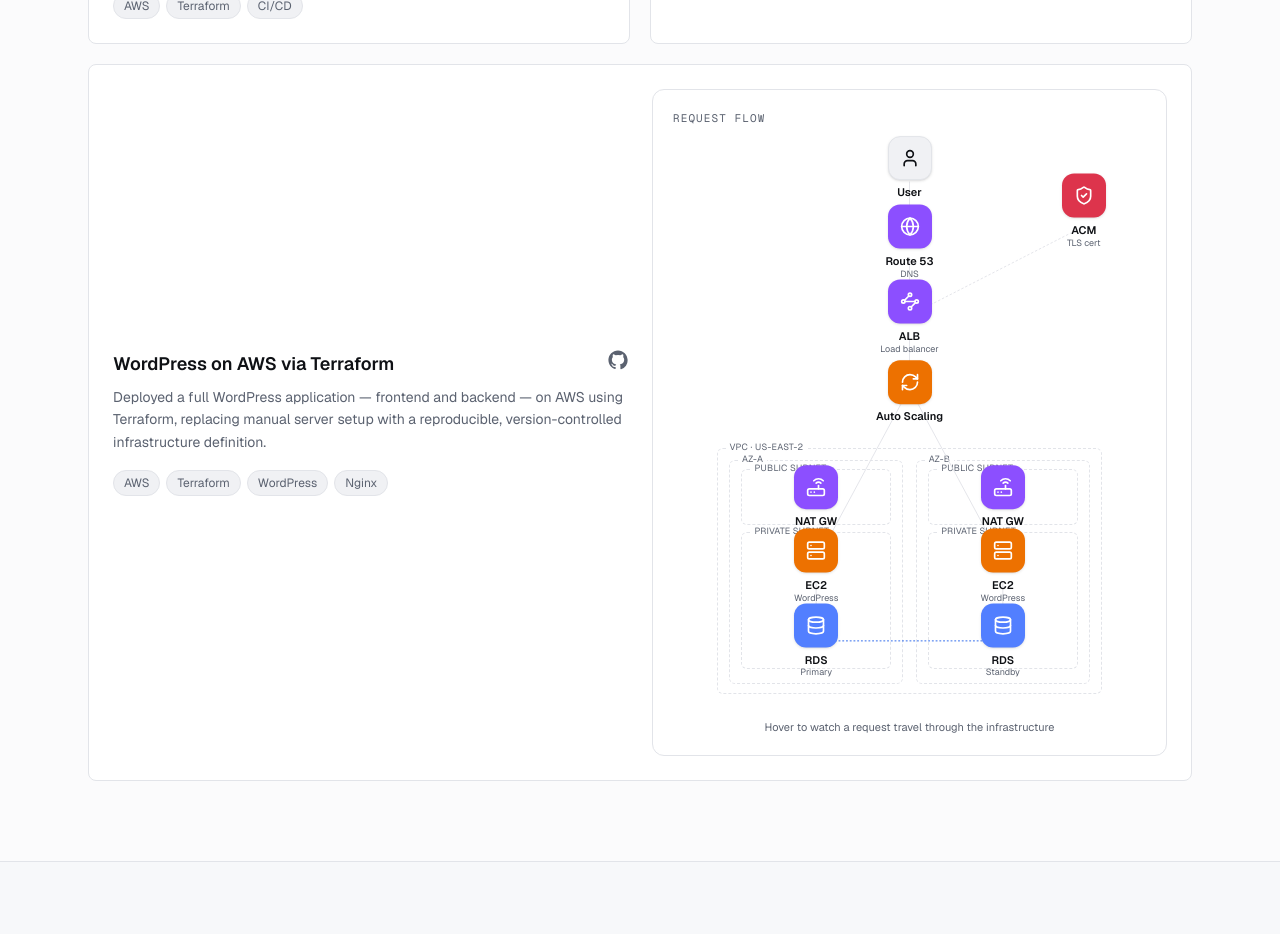
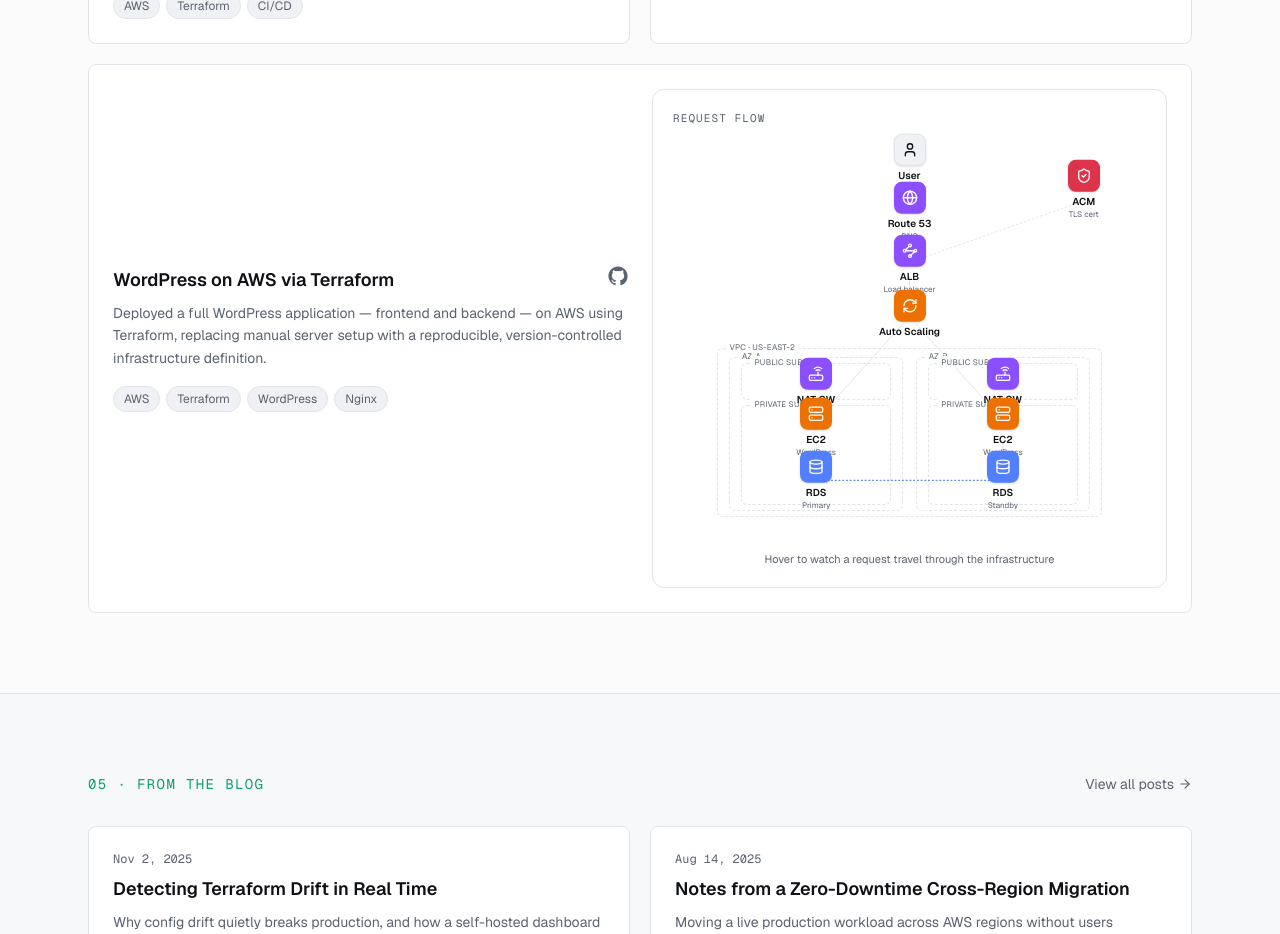
Before and after one commit to Shehroz-Khan-DevOps/portfolio, a Next.js app: page / in a window 1280 px wide. Shown: the part 3960-4894 px from the top of the page. Built offline with nearby package versions, Linux system fonts and the light colour scheme.

Commit message:
Shrink diagram icons and spacing to fit within a single screen

```diff
--- a/src/components/wordpress-demo.tsx
+++ b/src/components/wordpress-demo.tsx
@@ -5,7 +5,7 @@
 import { HoverExpandPanel } from "./hover-expand-panel";
 
 const W = 760;
-const H = 900;
+const H = 630;
 
 // AWS-style category colors: networking = purple, security = red, compute = orange, database = blue
 const CATEGORY = {
@@ -16,17 +16,17 @@
 };
 
 const NODES = {
-  user: { x: 380, y: 40 },
-  dns: { x: 380, y: 160 },
-  acm: { x: 660, y: 110 },
-  alb: { x: 380, y: 280 },
-  asg: { x: 380, y: 400 },
-  natL: { x: 230, y: 570 },
-  natR: { x: 530, y: 570 },
-  ec2L: { x: 230, y: 680 },
-  ec2R: { x: 530, y: 680 },
-  rdsL: { x: 230, y: 800 },
-  rdsR: { x: 530, y: 800 },
+  user: { x: 380, y: 25 },
+  dns: { x: 380, y: 110 },
+  acm: { x: 660, y: 75 },
+  alb: { x: 380, y: 195 },
+  asg: { x: 380, y: 275 },
+  natL: { x: 230, y: 384 },
+  natR: { x: 530, y: 384 },
+  ec2L: { x: 230, y: 457 },
+  ec2R: { x: 530, y: 457 },
+  rdsL: { x: 230, y: 542 },
+  rdsR: { x: 530, y: 542 },
 };
 
 function pct(x: number, y: number) {
@@ -59,18 +59,18 @@
 }) {
   return (
     <div
-      className="absolute z-10 flex w-[92px] -translate-x-1/2 -translate-y-1/2 flex-col items-center gap-1.5"
+      className="absolute z-10 flex w-[76px] -translate-x-1/2 -translate-y-1/2 flex-col items-center gap-1"
       style={pct(x, y)}
     >
       <div
-        className="flex h-11 w-11 shrink-0 items-center justify-center rounded-xl shadow-sm"
+        className="flex h-8 w-8 shrink-0 items-center justify-center rounded-lg shadow-sm"
         style={{ background: color ?? "var(--surface-2)", border: color ? "none" : "1px solid var(--border)" }}
       >
-        <Icon className="h-5 w-5" style={{ color: color ? "#fff" : "var(--foreground)" }} />
+        <Icon className="h-4 w-4" style={{ color: color ? "#fff" : "var(--foreground)" }} />
       </div>
       <div className="text-center leading-tight">
-        <p className="whitespace-nowrap text-[11px] font-semibold text-foreground">{label}</p>
-        {sublabel && <p className="whitespace-nowrap text-[9px] text-muted">{sublabel}</p>}
+        <p className="whitespace-nowrap text-[10px] font-semibold text-foreground">{label}</p>
+        {sublabel && <p className="whitespace-nowrap text-[8px] text-muted">{sublabel}</p>}
       </div>
     </div>
   );
@@ -96,7 +96,7 @@
       className={`absolute rounded-md ${dashed ? "border border-dashed" : "border"} border-border/70`}
       style={pctBox(x, y, w, h)}
     >
-      <span className="absolute -top-2 left-2 whitespace-nowrap bg-surface px-1 text-[9px] uppercase tracking-wide text-muted">
+      <span className="absolute -top-2 left-2 whitespace-nowrap bg-surface px-1 text-[8px] uppercase tracking-wide text-muted">
         {label}
       </span>
     </div>
@@ -106,15 +106,15 @@
 function StaticLines() {
   return (
     <svg viewBox={`0 0 ${W} ${H}`} className="absolute inset-0 h-full w-full" fill="none">
-      <line x1={NODES.user.x} y1={NODES.user.y + 22} x2={NODES.dns.x} y2={NODES.dns.y - 24} stroke="var(--border)" strokeWidth={1.5} />
-      <line x1={NODES.dns.x} y1={NODES.dns.y + 24} x2={NODES.alb.x} y2={NODES.alb.y - 24} stroke="var(--border)" strokeWidth={1.5} />
-      <line x1={NODES.acm.x} y1={NODES.acm.y + 24} x2={NODES.alb.x + 18} y2={NODES.alb.y - 12} stroke="var(--border)" strokeWidth={1.5} strokeDasharray="4 3" />
-      <line x1={NODES.alb.x} y1={NODES.alb.y + 24} x2={NODES.asg.x} y2={NODES.asg.y - 24} stroke="var(--border)" strokeWidth={1.5} />
-      <line x1={NODES.asg.x - 14} y1={NODES.asg.y + 20} x2={NODES.ec2L.x + 10} y2={NODES.ec2L.y - 26} stroke="var(--border)" strokeWidth={1.5} />
-      <line x1={NODES.asg.x + 14} y1={NODES.asg.y + 20} x2={NODES.ec2R.x - 10} y2={NODES.ec2R.y - 26} stroke="var(--border)" strokeWidth={1.5} />
-      <line x1={NODES.ec2L.x} y1={NODES.ec2L.y + 26} x2={NODES.rdsL.x} y2={NODES.rdsL.y - 24} stroke="var(--border)" strokeWidth={1.5} />
-      <line x1={NODES.ec2R.x} y1={NODES.ec2R.y + 26} x2={NODES.rdsR.x} y2={NODES.rdsR.y - 24} stroke="var(--border)" strokeWidth={1.5} />
-      <line x1={NODES.rdsL.x + 24} y1={NODES.rdsL.y} x2={NODES.rdsR.x - 24} y2={NODES.rdsR.y} stroke="var(--accent-2)" strokeWidth={1.5} strokeDasharray="3 3" />
+      <line x1={NODES.user.x} y1={NODES.user.y + 16} x2={NODES.dns.x} y2={NODES.dns.y - 18} stroke="var(--border)" strokeWidth={1.5} />
+      <line x1={NODES.dns.x} y1={NODES.dns.y + 18} x2={NODES.alb.x} y2={NODES.alb.y - 18} stroke="var(--border)" strokeWidth={1.5} />
+      <line x1={NODES.acm.x} y1={NODES.acm.y + 18} x2={NODES.alb.x + 14} y2={NODES.alb.y - 8} stroke="var(--border)" strokeWidth={1.5} strokeDasharray="4 3" />
+      <line x1={NODES.alb.x} y1={NODES.alb.y + 18} x2={NODES.asg.x} y2={NODES.asg.y - 18} stroke="var(--border)" strokeWidth={1.5} />
+      <line x1={NODES.asg.x - 10} y1={NODES.asg.y + 15} x2={NODES.ec2L.x + 8} y2={NODES.ec2L.y - 20} stroke="var(--border)" strokeWidth={1.5} />
+      <line x1={NODES.asg.x + 10} y1={NODES.asg.y + 15} x2={NODES.ec2R.x - 8} y2={NODES.ec2R.y - 20} stroke="var(--border)" strokeWidth={1.5} />
+      <line x1={NODES.ec2L.x} y1={NODES.ec2L.y + 20} x2={NODES.rdsL.x} y2={NODES.rdsL.y - 18} stroke="var(--border)" strokeWidth={1.5} />
+      <line x1={NODES.ec2R.x} y1={NODES.ec2R.y + 20} x2={NODES.rdsR.x} y2={NODES.rdsR.y - 18} stroke="var(--border)" strokeWidth={1.5} />
+      <line x1={NODES.rdsL.x + 18} y1={NODES.rdsL.y} x2={NODES.rdsR.x - 18} y2={NODES.rdsR.y} stroke="var(--accent-2)" strokeWidth={1.5} strokeDasharray="3 3" />
     </svg>
   );
 }
@@ -137,7 +137,7 @@
   return (
     <svg viewBox={`0 0 ${W} ${H}`} className="pointer-events-none absolute inset-0 h-full w-full">
       <motion.circle
-        r={5}
+        r={4}
         fill="var(--accent)"
         initial={{ cx: NODES.user.x, cy: NODES.user.y, opacity: 0 }}
         animate={{ cx: path.cx, cy: path.cy, opacity: [0, 1, 1, 1, 1, 1, 0, 0] }}
@@ -154,11 +154,11 @@
   return (
     <svg viewBox={`0 0 ${W} ${H}`} className="pointer-events-none absolute inset-0 h-full w-full">
       <motion.circle
-        r={3.5}
+        r={3}
         fill="var(--accent-2)"
         cy={NODES.rdsL.y}
-        initial={{ cx: NODES.rdsL.x + 24 }}
-        animate={{ cx: [NODES.rdsL.x + 24, midX, NODES.rdsR.x - 24, midX, NODES.rdsL.x + 24] }}
+        initial={{ cx: NODES.rdsL.x + 18 }}
+        animate={{ cx: [NODES.rdsL.x + 18, midX, NODES.rdsR.x - 18, midX, NODES.rdsL.x + 18] }}
         transition={{ duration: 2.4, repeat: Infinity, ease: "linear" }}
       />
     </svg>
@@ -167,15 +167,15 @@
 
 function Diagram({ active }: { active: boolean }) {
   return (
-    <div className="relative mx-auto aspect-[760/900] w-full max-w-2xl">
-      <GroupBox x={70} y={490} w={620} h={395} label="VPC · us-east-2" />
-      <GroupBox x={90} y={510} w={280} h={360} label="AZ-a" />
-      <GroupBox x={390} y={510} w={280} h={360} label="AZ-b" />
+    <div className="relative mx-auto aspect-[760/630] w-full max-w-2xl">
+      <GroupBox x={70} y={330} w={620} h={272} label="VPC · us-east-2" />
+      <GroupBox x={90} y={344} w={280} h={248} label="AZ-a" />
+      <GroupBox x={390} y={344} w={280} h={248} label="AZ-b" />
 
-      <GroupBox x={110} y={525} w={240} h={90} label="Public subnet" />
-      <GroupBox x={410} y={525} w={240} h={90} label="Public subnet" />
-      <GroupBox x={110} y={625} w={240} h={220} label="Private subnet" />
-      <GroupBox x={410} y={625} w={240} h={220} label="Private subnet" />
+      <GroupBox x={110} y={354} w={240} h={60} label="Public subnet" />
+      <GroupBox x={410} y={354} w={240} h={60} label="Public subnet" />
+      <GroupBox x={110} y={422} w={240} h={160} label="Private subnet" />
+      <GroupBox x={410} y={422} w={240} h={160} label="Private subnet" />
 
       <StaticLines />
       <SyncPulse active={active} />
```
